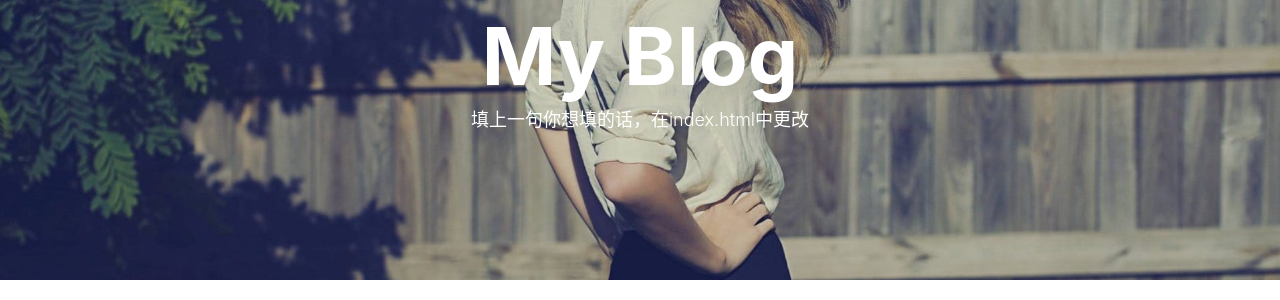
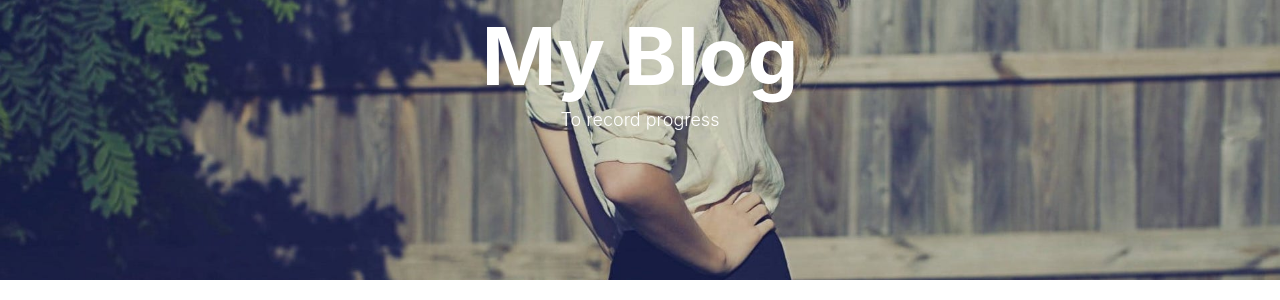
Before and after one commit to Koubunnkei/Koubunnkei.github.io, a Jekyll site: the page built from index.html, in a window 1280 px wide. Shown: the part 138-438 px from the top of the page. Built offline with Jekyll 4.4.1, drawn with Linux system fonts in a browser that asks for light colours; nearby versions of some CDN libraries; library files that are not in the unit come from our copies; the list of posts is cut into pages by our own code; comment, search, counter and statistics services are not loaded.

Commit message:
Update index.html

```diff
--- a/index.html
+++ b/index.html
@@ -1,6 +1,6 @@
 ---
 layout: page
-description: "填上一句你想填的话，在index.html中更改"
+description: "To record progress"
 ---
 
 {% for post in paginator.posts %}
```
